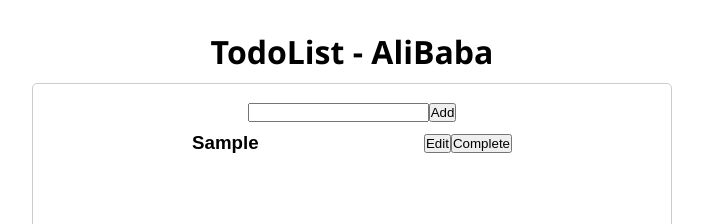
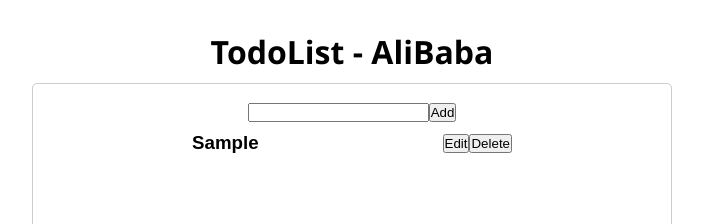
Before and after one commit to MahdiHosseinizade/TodoApp-vue, a Vue app in the folder ToDoApp/: page / in a window 1280 px wide. Both pictures are taken after typing "Sample" into the empty fields and a click on the button "Add". Shown: the top 224 px of the page, without its empty margins (288-991 px from the left). Built offline with nearby package versions, Linux system fonts and the light colour scheme.

Commit message:
feat(TourList): add remove and complete todo handler

```diff
--- a/ToDoApp/src/components/TodoApp.vue
+++ b/ToDoApp/src/components/TodoApp.vue
@@ -1,7 +1,7 @@
 <template>
     <div class="container">
         <TodoForm :todos="todos" />
-        <TodoList :todos="todos" @complete-todo="completeTodo" @deleteHandler="deleteHandler" />
+        <TodoList :todos="todos" @edit-todo="" @remove-todo="removeTodo" @complete-todo="completeTodo" @deleteHandler="deleteHandler" />
     </div>
 </template>
 
@@ -36,6 +36,11 @@
     todos.value = updatedTodos;
 }
 
+const removeTodo = (id) =>{
+    const filteredTodos = todos.value.filter((todo) => todo.id !== id)
+    todos.value = filteredTodos
+}
+
 provide('addTodoItem', addTodoItem)
 </script>
 
--- a/ToDoApp/src/components/TodoList.vue
+++ b/ToDoApp/src/components/TodoList.vue
@@ -1,11 +1,11 @@
 <template>
-    <section>
-        <article class="todo" v-for="(todo, index) in props.todos" :key="index">
-            <h3>{{ todo.text }}</h3>
+    <section >
+        <article :class="todo.isCompleted ? 'completed todo' : 'todo'" v-for="(todo, index) in props.todos" :key="index">
+            <h3 @click="() => emit('complete-todo', todo.id)">{{ todo.text }}</h3>
             <article>
-                <button>Edit</button>
-                <button @click="() => emit('complete-todo', todo.id)">
-                    Complete
+                <button @click="() => emit('edit-todo',todo.id)">Edit</button>
+                <button @click="() => emit('remove-todo' ,todo.id)" >
+                    Delete
                 </button>
             </article>
         </article>
@@ -17,7 +17,7 @@
 const props = defineProps({
     todos: Array
 })
-const emit = defineEmits(['complete-todo']);
+const emit = defineEmits(['complete-todo','remove-todo']);
 
 
 </script>
@@ -30,4 +30,11 @@
     width: 20rem;
     margin: 10px 0;
 }
+.todo h3{
+    cursor: pointer;
+}
+.completed{
+    text-decoration: line-through;
+    color: #804040;
+}
 </style>
```
